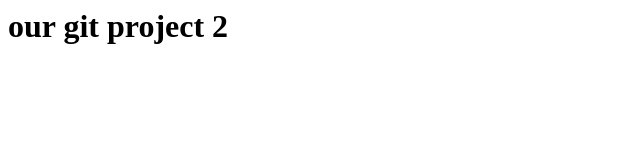
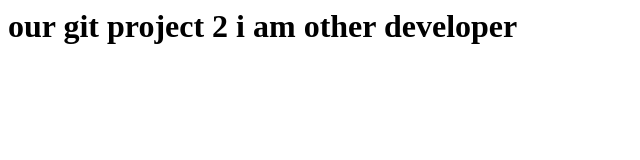
Before and after one commit to surajstar73/git_course, a plain HTML site: page index.html in a window 1280 px wide. Shown: the whole page, without its empty margins (0-640 px from the left). Drawn offline with Linux system fonts and the light colour scheme.

```diff
--- a/index.html
+++ b/index.html
@@ -3,6 +3,6 @@
         <title>home page</title>
     </head>
     <body>
-        <h1>our git project 2 </h1>
+        <h1>our git project 2 i am other developer </h1>
     </body>
 </html>
```
